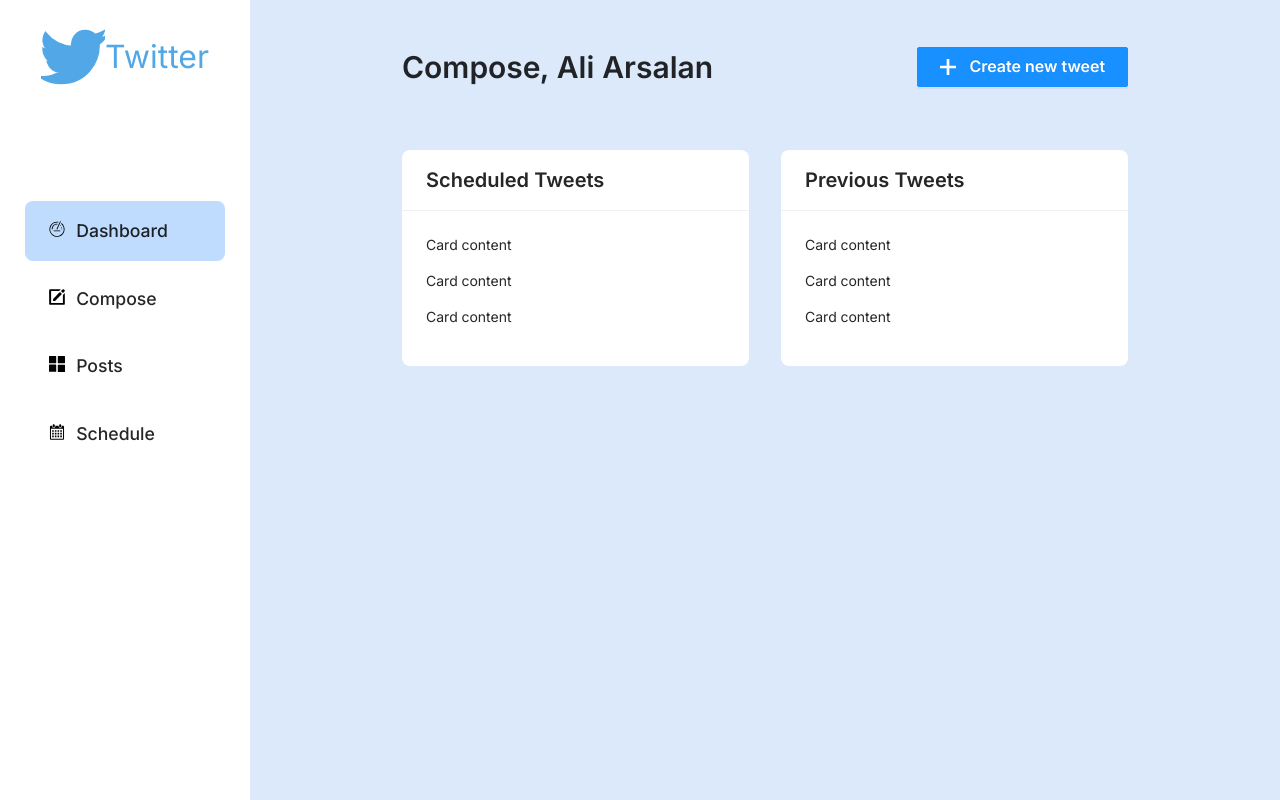
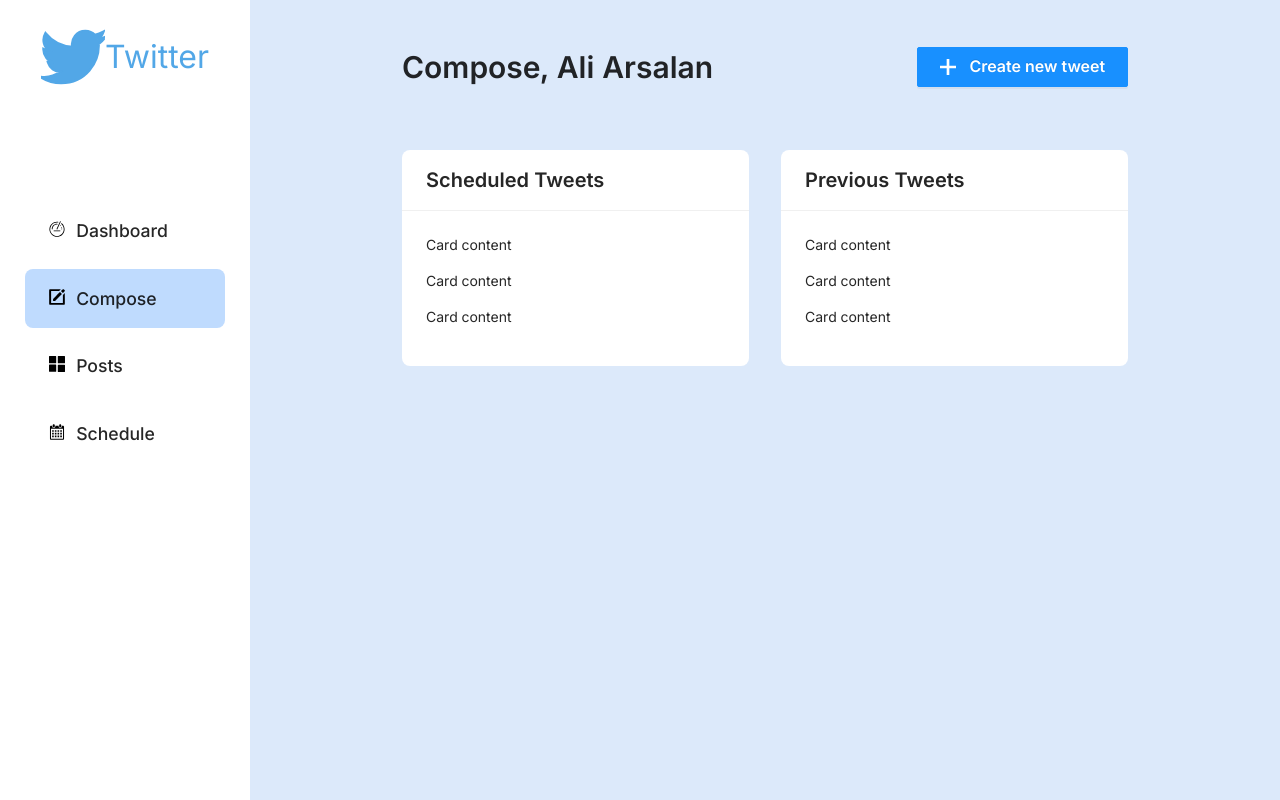
Before and after one commit to aliarslanansari/tweet-scheduler, a React (Create React App) app: page /compose in a window 1280 px wide. Built offline with nearby package versions, Linux system fonts and the light colour scheme.

Commit message:
fix: ui breaking navigation

```diff
--- a/src/App.tsx
+++ b/src/App.tsx
@@ -8,6 +8,7 @@ import Routes from './Components/Routes'
 import GlobalStyle from './globalStyles'
 import { routeConfig } from './routeConfig'
 import { breakpoints } from './theme/style'
+import { navigationMenuOptions } from './utils/naviagtionOptions'
 import { useWindowSize } from './utils/hooks'
 
 function App() {
@@ -22,16 +23,17 @@ function App() {
   return (
     <Fragment>
       <GlobalStyle />
+      <BrowserRouter>
         <Navbar
+          navigationMenuOptions={navigationMenuOptions}
           showSideBar={showSideBar}
           logo={<TweeterLogo height={'4rem'} width={'5rem'} />}
           title='Twitter'
         />
         <PageWrap showSideBar={showSideBar}>
-        <BrowserRouter>
           <Routes routeConfig={routeConfig} />
+        </PageWrap>
       </BrowserRouter>
-      </PageWrap>
     </Fragment>
   )
 }
--- a/src/Components/Navbar/index.tsx
+++ b/src/Components/Navbar/index.tsx
@@ -1,13 +1,7 @@
 import React from 'react'
+import { useHistory, useLocation } from 'react-router-dom'
 import styled from 'styled-components'
-import {
-  DashboardIcon,
-  ComposeIcon,
-  PostsIcon,
-  ScheduleIcon
-} from '../../Assets/Icons'
 import colors from '../../theme/colors'
-import { heightWidthOneRem } from '../../theme/style'
 import NavbarMenuButton from '../NavbarMenuButton'
 
 const StyledNavbar = styled.div`
@@ -43,28 +37,22 @@ const LogoWrapper = styled.div`
   padding: 0 1rem;
   color: ${colors.twitterPrimaryColor};
 `
-
-const CustomDashboardLogo = styled(DashboardIcon)`
-  ${heightWidthOneRem()}
-`
-const CustomComposeIcon = styled(ComposeIcon)`
-  ${heightWidthOneRem()}
-`
-const CustomPostsIcon = styled(PostsIcon)`
-  ${heightWidthOneRem()}
-`
-const CustomScheduleIcon = styled(ScheduleIcon)`
-  ${heightWidthOneRem()}
-`
-
 interface NavBarPropTypes {
   logo: React.ReactNode
   title: string
   showSideBar: boolean
+  navigationMenuOptions: {
+    label: string
+    icon: JSX.Element
+    path: string
+  }[]
 }
 
 const Navbar = (props: NavBarPropTypes) => {
-  const { logo, title, showSideBar } = props
+  const { logo, title, showSideBar, navigationMenuOptions } = props
+  const currentURL = useLocation()
+  const history = useHistory()
+
   return showSideBar ? (
     <StyledNavbar>
       <LogoWrapper>
@@ -72,26 +60,20 @@ const Navbar = (props: NavBarPropTypes) => {
         {title}
       </LogoWrapper>
       <SubContainer>
-        <NavbarMenuButton
-          label='Dashboard'
-          selected
-          icon={<CustomDashboardLogo />}
-        />
-        <NavbarMenuButton
-          label='Compose'
-          selected={false}
-          icon={<CustomComposeIcon />}
-        />
-        <NavbarMenuButton
-          label='Posts'
-          selected={false}
-          icon={<CustomPostsIcon />}
-        />
-        <NavbarMenuButton
-          label='Schedule'
-          selected={false}
-          icon={<CustomScheduleIcon />}
-        />
+        {navigationMenuOptions.map((option, index) => (
+          <div
+            onClick={() => {
+              history.push(option.path)
+            }}
+            style={{ width: '100%' }}
+          >
+            <NavbarMenuButton
+              label={option.label}
+              selected={currentURL.pathname === option.path}
+              icon={option.icon}
+            />
+          </div>
+        ))}
       </SubContainer>
       <NavbarFooter></NavbarFooter>
     </StyledNavbar>
--- a/src/Components/NavbarMenuButton/index.tsx
+++ b/src/Components/NavbarMenuButton/index.tsx
@@ -27,7 +27,7 @@ const CustomMenu = styled.div<CustomMenuPropsTypes>`
   justify-content: flex-start;
   cursor: pointer;
   font-weight: 500;
-  ${(props) => (!props.selected ? rippleEffect('#d9eaff', '#74c2fc') : '')}
+  /* ${rippleEffect('#d9eaff', '#74c2fc')} */
 `
 
 const InnerWrap = styled.div`
@@ -42,7 +42,7 @@ interface NavbarMenuButtonPropsTypes {
   label: string
   bgColor?: string
   selected: boolean
-  icon: React.ReactNode
+  icon: JSX.Element
 }
 
 const NavbarMenuButton = (props: NavbarMenuButtonPropsTypes) => {
--- a/src/theme/style.ts
+++ b/src/theme/style.ts
@@ -15,7 +15,7 @@ export const rippleEffect = (
 ) => {
   return css`
     background-position: center;
-    transition: background 0.8s;
+    transition: background 1s;
     &:hover {
       background: ${backgroundColorOnHover}
         radial-gradient(circle, transparent 1%, ${backgroundColorOnHover} 1%)
--- a/src/utils/constants.ts
+++ b/src/utils/naviagtionOptions.tsx
@@ -9,22 +9,22 @@ import { routeConfig } from '../routeConfig'
 export const navigationMenuOptions = [
   {
     label: 'Dashboard',
-    icon: DashboardIcon,
+    icon: <DashboardIcon height={16} width={16} />,
     path: routeConfig.dashboard.path
   },
   {
     label: 'Compose',
-    icon: ComposeIcon,
+    icon: <ComposeIcon height={16} width={16} />,
     path: routeConfig.compose.path
   },
   {
     label: 'Posts',
-    icon: PostsIcon,
+    icon: <PostsIcon height={16} width={16} />,
     path: routeConfig.posts.path
   },
   {
     label: 'Schedule',
-    icon: ScheduleIcon,
+    icon: <ScheduleIcon height={16} width={16} />,
     path: routeConfig.schedule.path
   }
 ]
```
Lines whose indentation alone changed are shown as unchanged.
